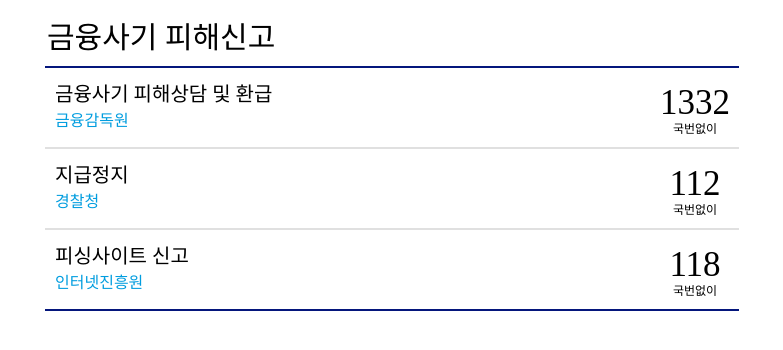
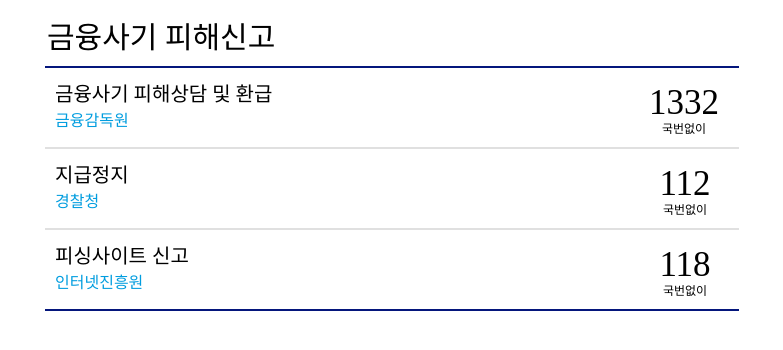
Before and after one commit to datau-hykim/contents_test, a Vue app: page /app2 in a window 1280 px wide. Shown: the part 1269-1619 px from the top of the page, without its empty margins (248-1031 px from the left). Built offline with nearby package versions, Linux system fonts and the light colour scheme; no server answers.

Commit message:
style modify

```diff
--- a/src/styles/App2PhishingDamage.scss
+++ b/src/styles/App2PhishingDamage.scss
@@ -62,6 +62,9 @@
   .line-top {
     font-size: 16px;
   }
+  .item-right {
+    padding: 15px 20px 10px 0;
+  }
   .item-right-bottom {
     font-size: 12px;
   }
```
